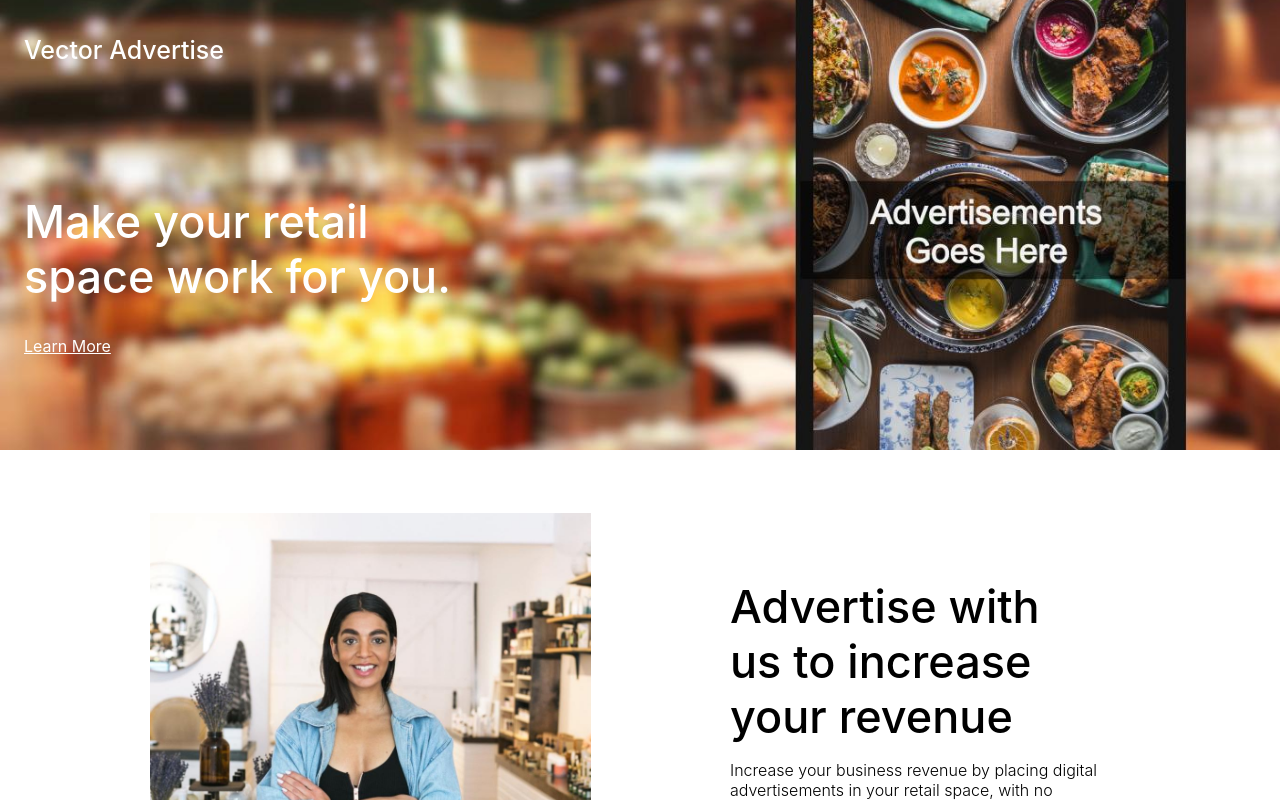
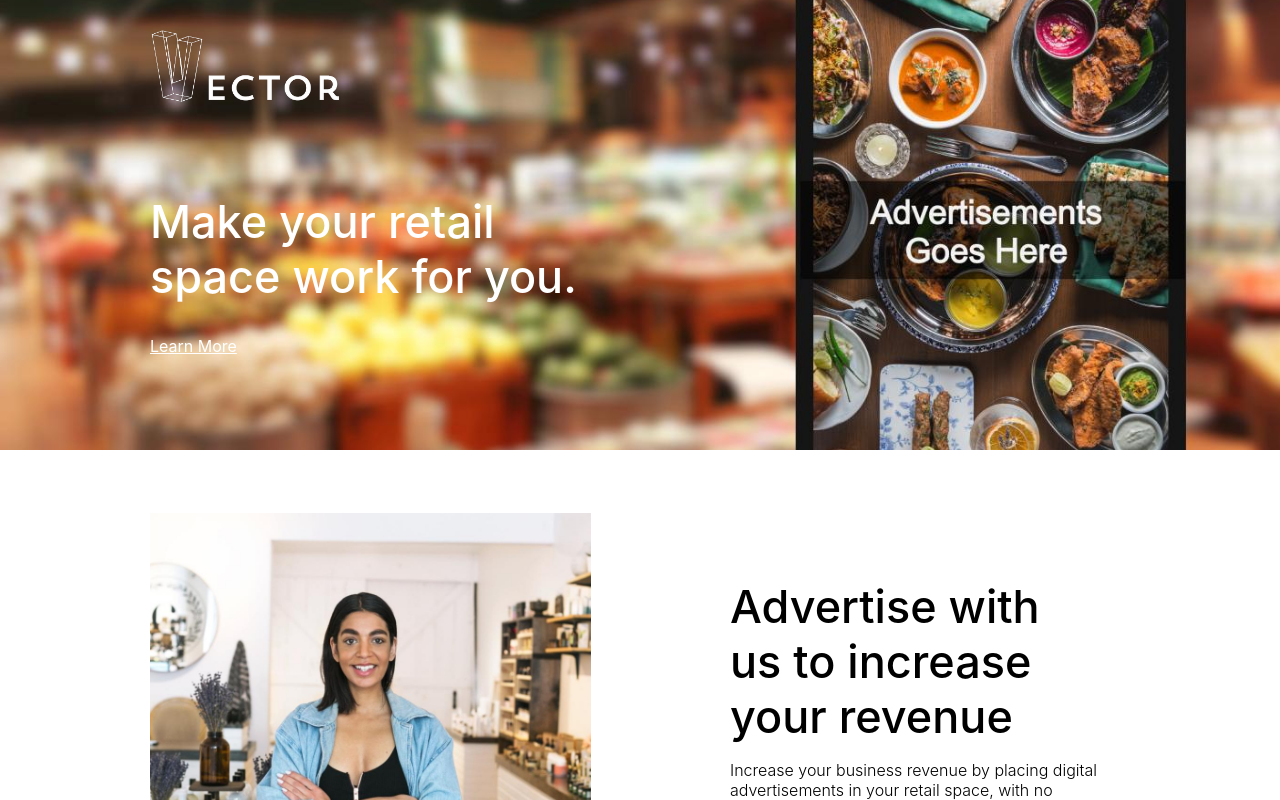
Before and after one commit to dickson-tong/de-landing, a React (Create React App) app: page /earn in a window 1280 px wide. Shown: the top 800 px of the page. Built offline with nearby package versions, Linux system fonts and the light colour scheme.

Commit message:
update logo

```diff
--- a/src/App.js
+++ b/src/App.js
@@ -13,6 +13,7 @@ import BusinessOwnerImage from './business-owner.jpg';
 import RelaxImage from './relax.jpg';
 import MountedImage from './mounted.jpg';
 import StandingImage from './standing.jpg';
+import Logo from './vector_logo.png';
 
 const EDMUND_GRAY = '#e1e3ea';
 const MIDDLE_BLUE_GREEN = '#ffc6b7';
@@ -98,12 +99,12 @@ const Earn = () => {
         backgroundSize: 'cover',
         backgroundImage: `url(${HeaderImage})`,
         height: '450px',
-        padding: '0px 24px',
+        padding: '0px 150px',
         display: 'flex',
         flexDirection:  'column'
       }}>
         <div style={{display: 'flex', justifyContent: 'space-between', alignItems: 'center', height: '100px'}}>
-          <div style={{color: 'white', fontSize: '25px', fontWeight: 500, lineHeight: '36px'}}>Vector Advertise</div>
+          <div style={{color: 'white', fontSize: '25px', fontWeight: 500, lineHeight: '36px'}}><img style={{marginTop: '50px', width: '200px', height: 'auto'}} src={Logo} /></div>
         </div>
         <div style={{width: '450px', display: 'flex', justifyContent: 'center', flexDirection: 'column', flexGrow: 1}}>
           <div style={{color: 'white', fontSize: '45px', fontWeight: 500, marginBottom: '32px'}}>Make your retail space work for you.</div>
```
Also changed, not shown: src/logo.png (added), src/vector_logo.png (added), 8 other files (tests, documents, lock files or other folders).
